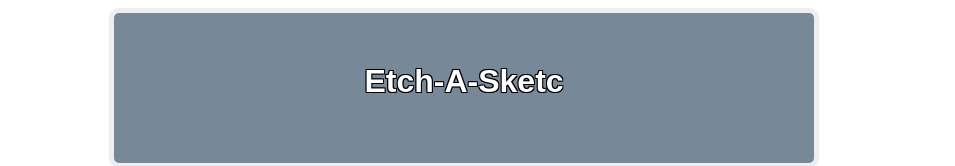
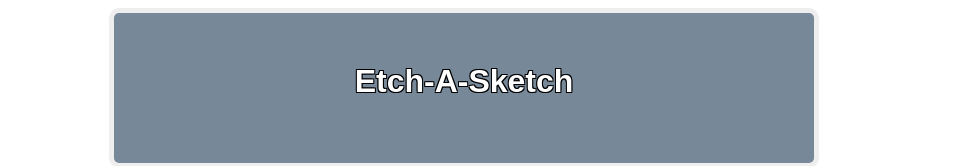
Before and after one commit to OscarLawton/EtchSketch, a website: page views/etch5.html in a window 1280 px wide. Shown: the top 166 px of the page, without its empty margins (176-1131 px from the left). Drawn offline with Linux system fonts and the light colour scheme.

Commit message:
corrected spelling mistakes

```diff
--- a/views/etch5.html
+++ b/views/etch5.html
@@ -1,14 +1,14 @@
 <!DOCTYPE html>
 <html>
 <head>
-    <title>Etch 5</title>
+    <title>Etch-A-Sketch</title>
     <link rel="stylesheet" href="/stylesheets/style.css">
 </head>
 <body>
 
     <div id="button-box">
 				<div id="title">
-					<h1>Etch-A-Sketc</h1>
+					<h1>Etch-A-Sketch</h1>
 				</div>
 
 
```
